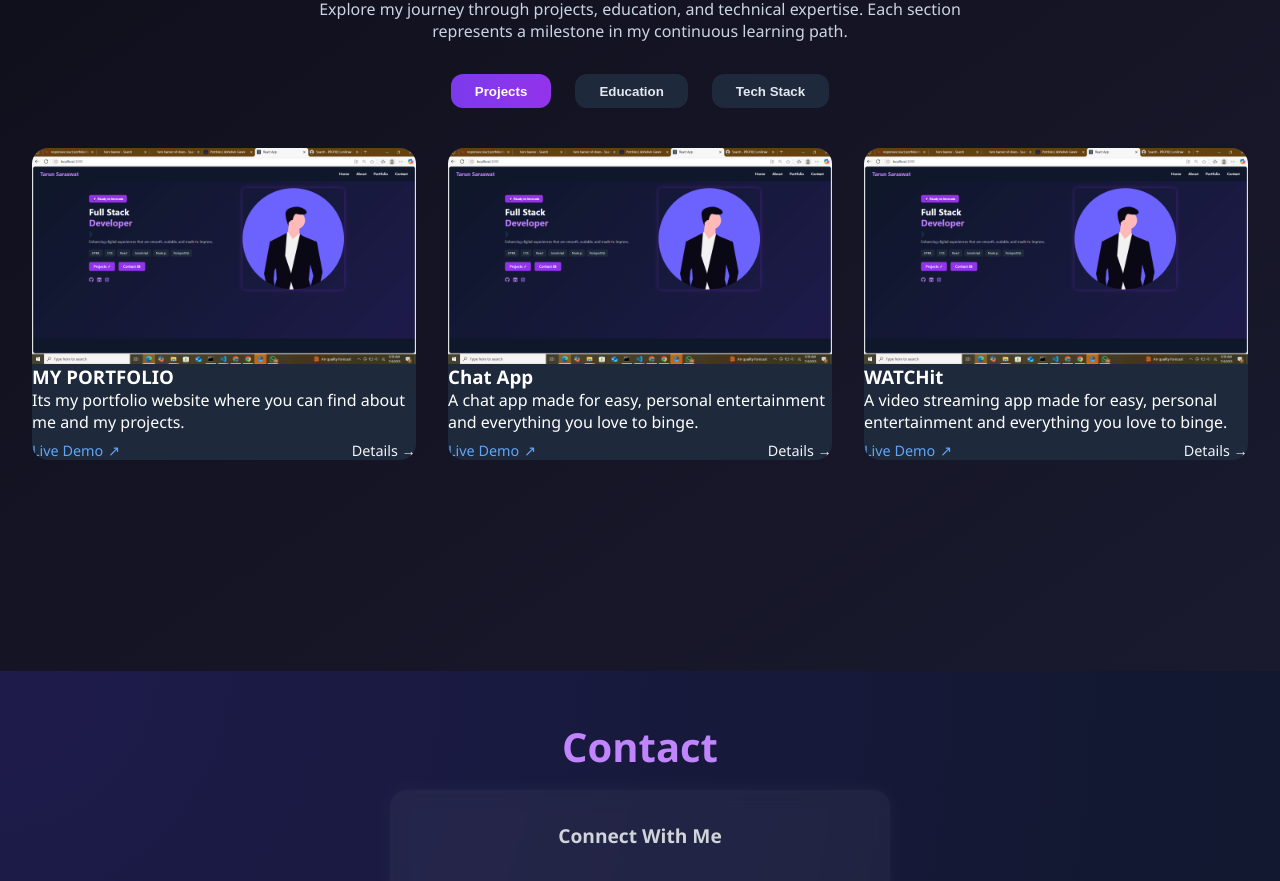
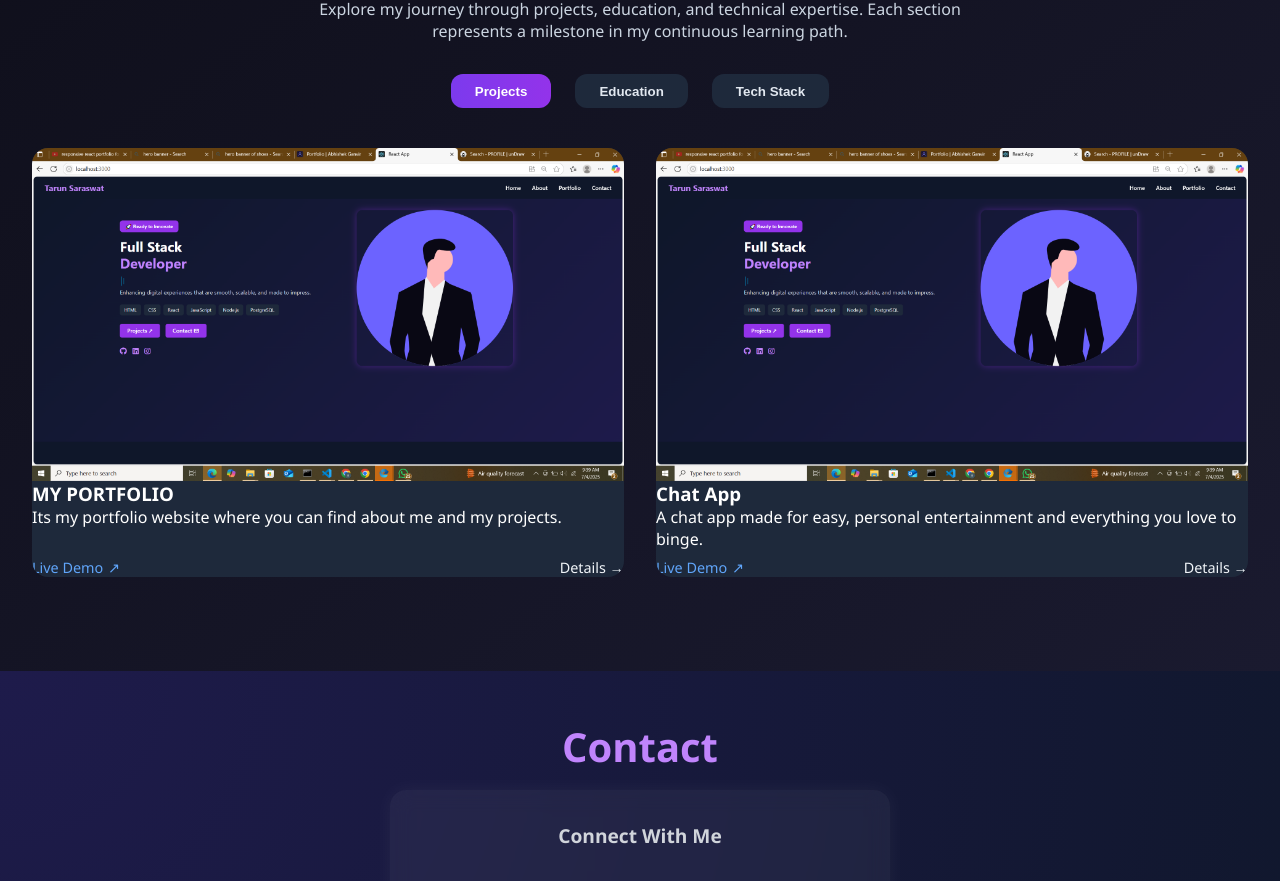
Before and after one commit to TARUN-SARASWAT365/Portfolio, a React (Create React App) app: page / in a window 1280 px wide. Shown: the part 1755-2636 px from the top of the page. Built offline with nearby package versions, Linux system fonts and the light colour scheme; the HTML template or start-up script is replaced by a standard one.

Commit message:
Initial frontend code

```diff
--- a/src/pages/Portfolio.jsx
+++ b/src/pages/Portfolio.jsx
@@ -33,13 +33,7 @@ const projects = [
     liveLink: "https://chatappfrontend-beryl.vercel.app",
     detailsLink: "https://github.com/TARUN-SARASWAT365/chatappfrontend",
   },
-  {
-    title: "WATCHit",
-    description: "A video streaming app made for easy, personal entertainment and everything you love to binge.",
-    image: projectImg,
-    liveLink: "https://your-live-link.com",
-    detailsLink: "https://github.com/your-repo",
-  },
+
 ];
 
 const Portfolio = () => {
```
